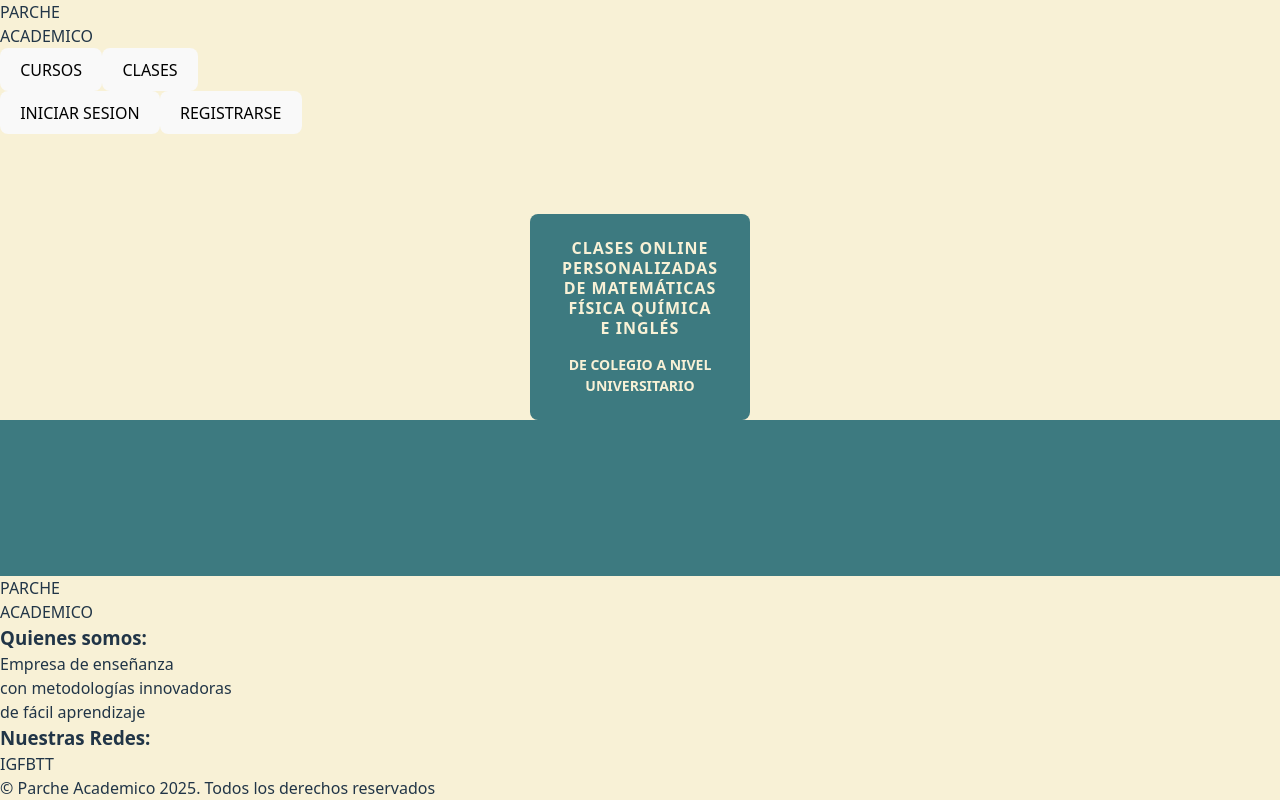
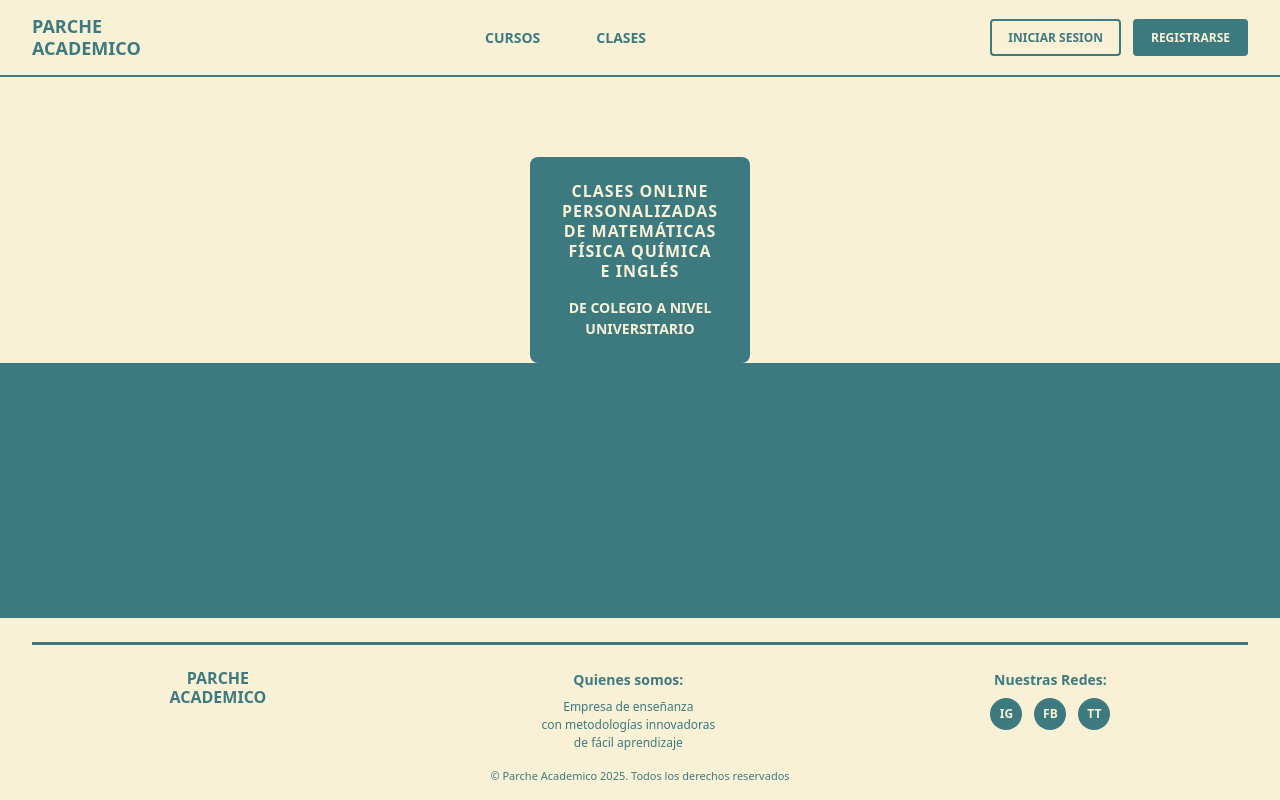
Before and after one commit to academiaparchada/frontend-academic, a React (Vite) app: page / in a window 1280 px wide. Built offline with nearby package versions, Linux system fonts and the light colour scheme.

Commit message:
Limpiar archivos duplicados y actualizar CSS header/footer

```diff
--- a/src/styles/footer.css
+++ b/src/styles/footer.css
@@ -1,59 +1,69 @@
-/* src/components/Footer.css */
-.pa-footer {
-  background-color: #f8f1d6;
-  padding: 24px 24px 16px;
-  font-family: system-ui, -apple-system, BlinkMacSystemFont, 'Segoe UI', sans-serif;
-  color: #3d7a80;
+/* src/styles/footer.css */
+
+.footer {
+  background-color: var(--beige);
+  padding: 24px 32px 16px;
 }
 
-.pa-footer__top-border {
-  border-top: 2px solid #3d7a80;
+.footer_border {
+  height: 3px;
+  background-color: var(--teal);
   margin-bottom: 24px;
 }
 
-.pa-footer__content {
+.footer_content {
   display: flex;
-  justify-content: space-between;
-  gap: 32px;
-  flex-wrap: wrap;
+  justify-content: space-around;
+  align-items: flex-start;
+  margin-bottom: 16px;
 }
 
-.pa-footer__logo {
-  font-weight: 800;
-  letter-spacing: 1px;
-  line-height: 1;
-  font-size: 20px;
+.footer_block {
+  text-align: center;
 }
 
-.pa-footer__title {
-  font-size: 18px;
+.footer_logo {
+  font-weight: 700;
+  font-size: 16px;
+  line-height: 1.2;
+  color: var(--teal);
+}
+
+.footer_title {
+  font-size: 14px;
+  font-weight: 700;
+  color: var(--teal);
   margin-bottom: 8px;
 }
 
-.pa-footer__text {
-  font-size: 14px;
-  line-height: 1.4;
+.footer_text {
+  font-size: 12px;
+  color: var(--teal);
+  line-height: 1.5;
 }
 
-.pa-footer__socials {
+.footer_socials {
   display: flex;
-  gap: 8px;
+  gap: 12px;
+  justify-content: center;
 }
 
-.pa-footer__social {
+.footer_social {
   width: 32px;
   height: 32px;
   border-radius: 50%;
-  border: 2px solid #3d7a80;
+  background-color: var(--teal);
+  color: var(--beige);
   display: flex;
   align-items: center;
   justify-content: center;
   font-size: 12px;
-  font-weight: 700;
+  font-weight: 600;
 }
 
-.pa-footer__copy {
+.footer_copy {
+  text-align: center;
+  font-size: 11px;
+  color: var(--teal);
   margin-top: 16px;
-  text-align: center;
-  font-size: 12px;
 }
--- a/src/styles/header.css
+++ b/src/styles/header.css
@@ -1,58 +1,73 @@
-/* src/components/Header.css */
-.pa-header {
-  height: 64px;
-  background-color: #3d7a80;
+/* src/styles/header.css */
+
+.header {
   display: flex;
   align-items: center;
   justify-content: space-between;
-  padding: 0 24px;
-  color: #f8f1d6;
-  font-family: system-ui, -apple-system, BlinkMacSystemFont, 'Segoe UI', sans-serif;
+  padding: 16px 32px;
+  background-color: var(--beige);
+  border-bottom: 2px solid var(--teal);
 }
 
-.pa-header__logo {
-  font-weight: 800;
-  letter-spacing: 1px;
-  line-height: 1;
-  font-size: 20px;
+.header_logo {
+  font-weight: 700;
+  font-size: 18px;
+  line-height: 1.2;
+  color: var(--teal);
 }
 
-.pa-header__nav {
+.header_nav {
   display: flex;
   gap: 24px;
 }
 
-.pa-header__link {
+.header_link {
   background: none;
   border: none;
-  color: inherit;
+  color: var(--teal);
   font-weight: 600;
   cursor: pointer;
+  font-size: 14px;
+  padding: 8px 16px;
 }
 
-.pa-header__link:hover {
-  text-decoration: underline;
+.header_link:hover {
+  background-color: rgba(61, 122, 128, 0.1);
+  border-radius: 4px;
 }
 
-.pa-header__actions {
+.header_actions {
   display: flex;
   gap: 12px;
 }
 
-.pa-header__btn {
-  border-radius: 6px;
-  padding: 8px 18px;
-  font-weight: 700;
-  border: 2px solid #f8f1d6;
+.header_btn {
+  padding: 8px 16px;
+  font-size: 12px;
+  font-weight: 600;
+  border-radius: 4px;
   cursor: pointer;
+  transition: all 0.3s ease;
 }
 
-.pa-header__btn--outline {
-  background-color: transparent;
-  color: #f8f1d6;
+.header_btn--outline {
+  background: transparent;
+  border: 2px solid var(--teal);
+  color: var(--teal);
 }
 
-.pa-header__btn--solid {
-  background-color: #f8f1d6;
-  color: #3d7a80;
+.header_btn--outline:hover {
+  background-color: var(--teal);
+  color: var(--beige);
 }
+
+.header_btn--solid {
+  background-color: var(--teal);
+  border: 2px solid var(--teal);
+  color: var(--beige);
+}
+
+.header_btn--solid:hover {
+  background-color: #2d5a5f;
+  border-color: #2d5a5f;
+}
```
